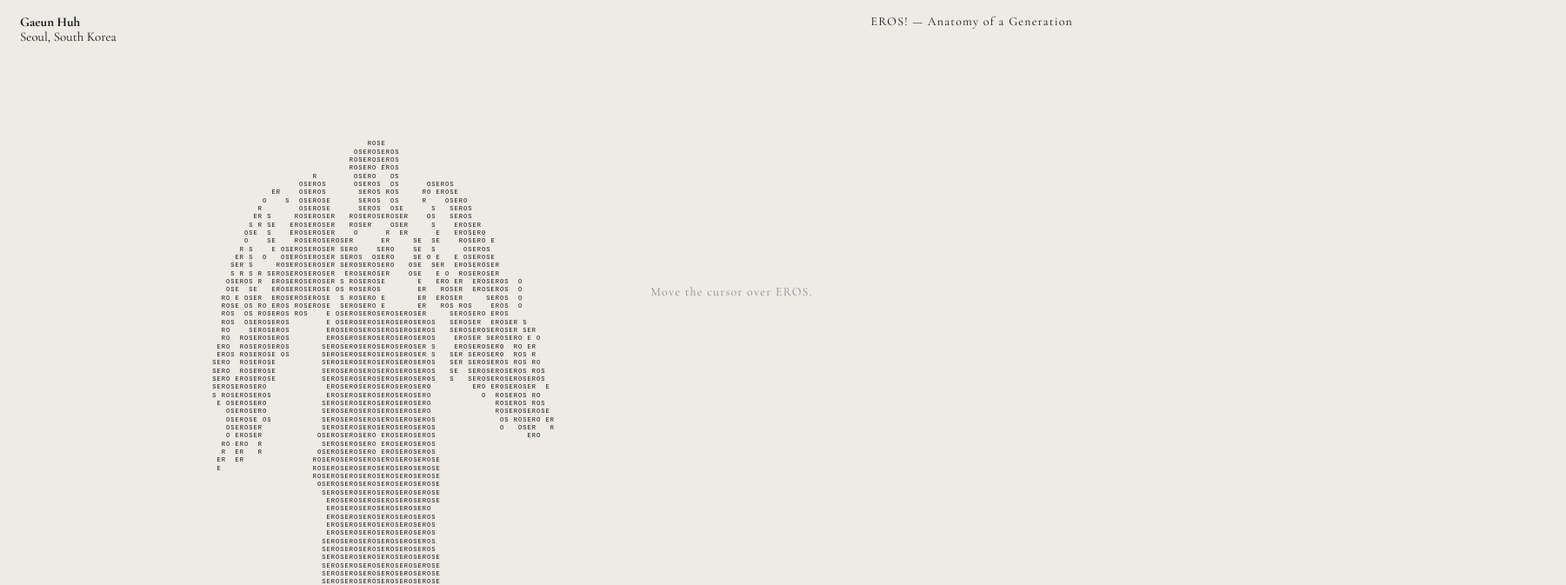
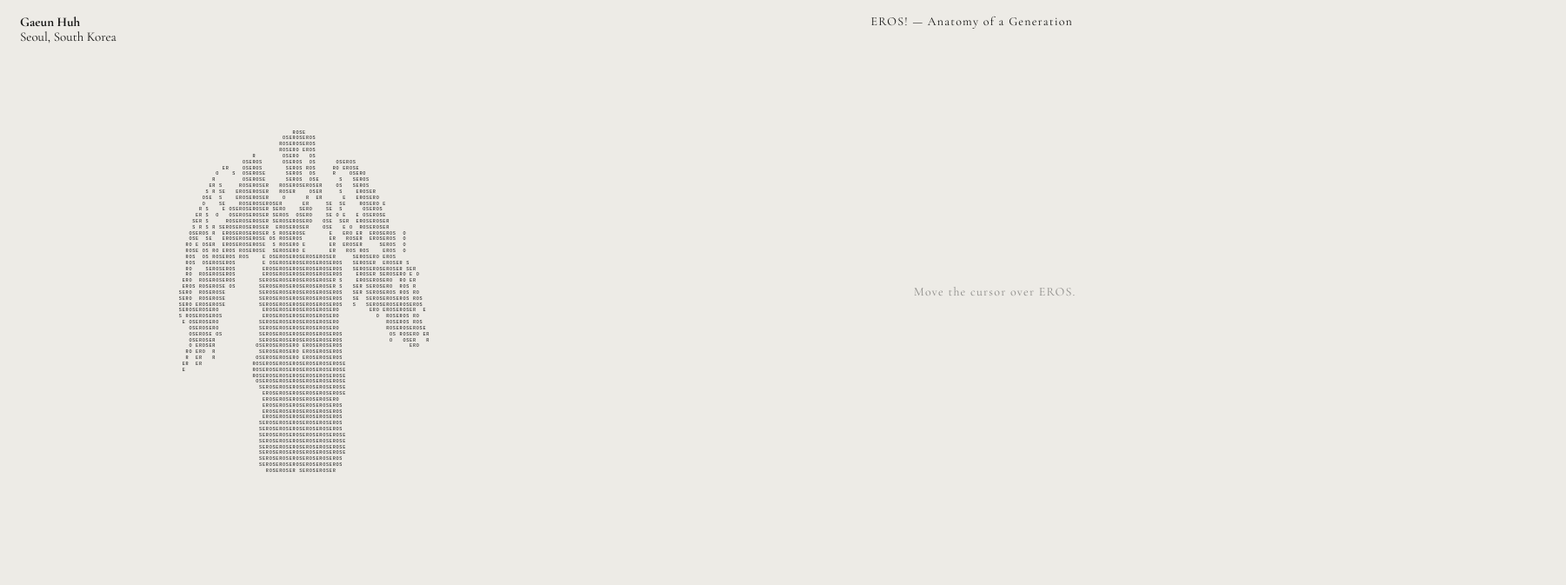
Before and after one commit to gaeun-holiy/gaeunhuhportfolio, a Next.js app: page /archive/eros/ in a window 1280 px wide. Shown: the top 673 px of the page at 87% size, 1801 px wide, since content can reach past the window. Built offline with nearby package versions, Linux system fonts and the light colour scheme.

Commit message:
EROS! archive 레이아웃 보정 - 선 길이/여백/위치 조정

```diff
--- a/components/ErosDataVisualization.tsx
+++ b/components/ErosDataVisualization.tsx
@@ -45,9 +45,9 @@ export function ErosDataVisualization() {
 
   return (
     <section className="relative min-h-screen w-full px-[101px] pb-[80px] pt-[116px] text-[#141413]">
-      <div className="grid grid-cols-[49vw_1fr] items-start gap-[20px]">
-        <div className="relative min-h-[690px] overflow-visible">
-          <div className="relative w-[1120px] max-w-none">
+      <div className="grid grid-cols-[820px_750px] items-start gap-[130px]">
+        <div className="relative min-h-[640px] overflow-visible">
+          <div className="relative w-[820px] max-w-none">
           <img
             src="/images/eros_ascii.svg"
             alt="EROS ASCII figure"
@@ -78,7 +78,7 @@ export function ErosDataVisualization() {
 
         <aside className="relative pt-[212px]">
           <span
-            className={`pointer-events-none absolute left-[-300px] top-[236px] h-px w-[274px] origin-left bg-[#141413]/45 transition-[opacity,transform] duration-1000 ease-in-out ${
+            className={`pointer-events-none absolute left-[-100px] top-[236px] h-px w-[74px] origin-left bg-[#141413]/45 transition-[opacity,transform] duration-1000 ease-in-out ${
               activeBundle ? "scale-x-100 opacity-100" : "scale-x-0 opacity-0"
             }`}
           />
```
